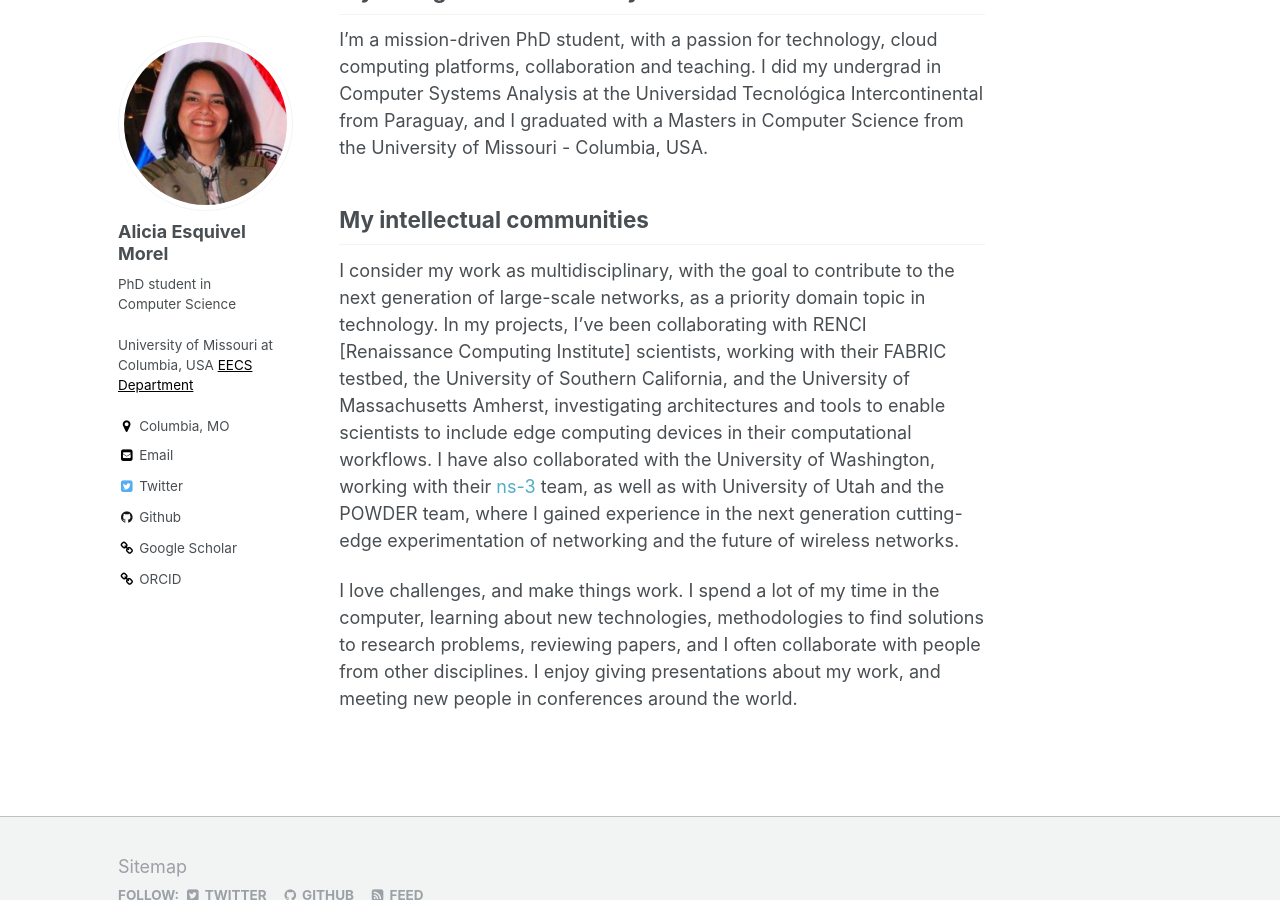
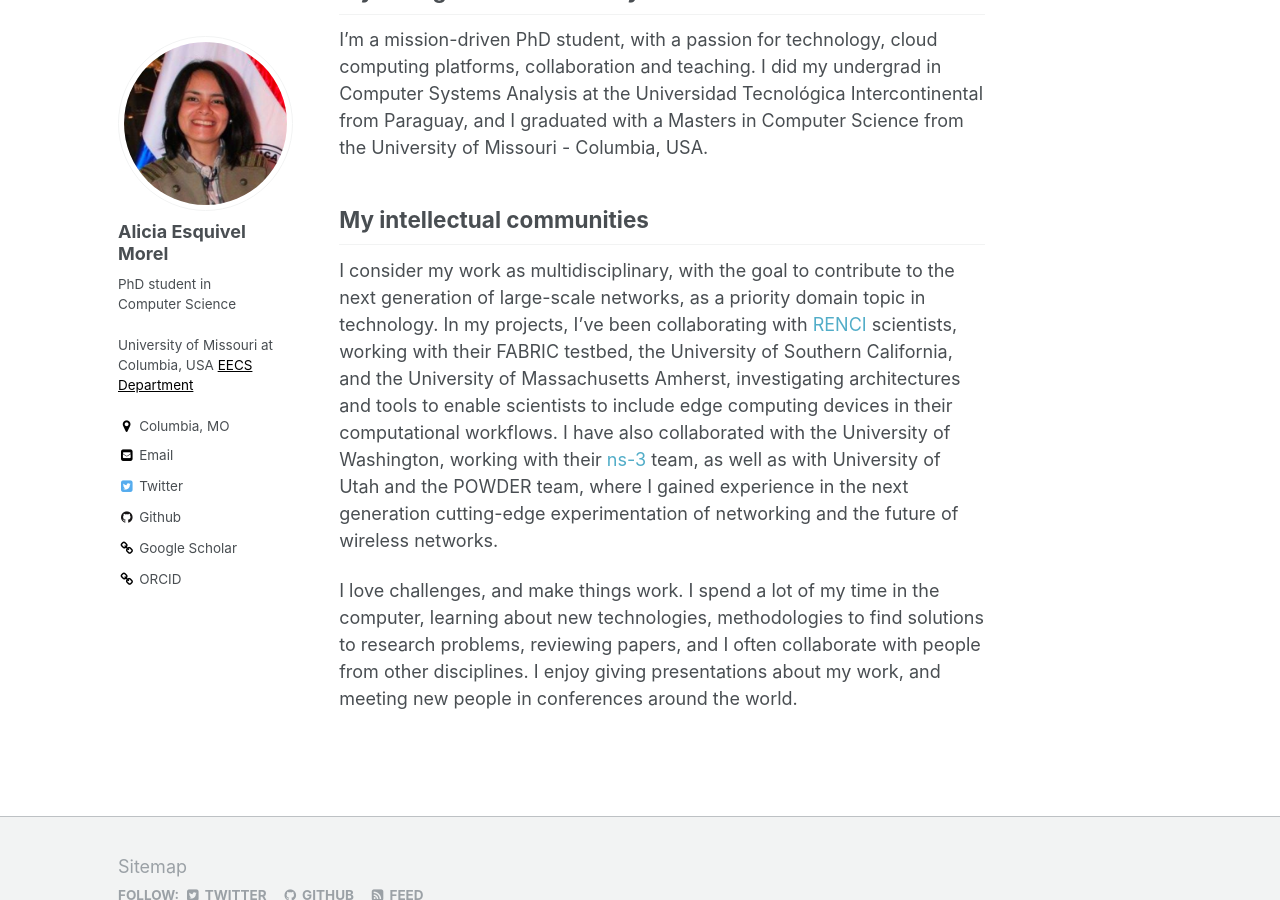
Before and after one commit to alicesquivel/alicesquivel.github.io, a Jekyll site: the page built from _pages/about.md, in a window 1280 px wide and 900 px high, scrolled down 811 px. Built offline with Jekyll 4.4.1, drawn with Linux system fonts in a browser that asks for light colours.

Commit message:
Update about

```diff
--- a/_pages/about.md
+++ b/_pages/about.md
@@ -20,6 +20,6 @@ My current work includes, cloud computing, distributed networking, drone video a
 I'm a mission-driven PhD student, with a passion for technology, cloud computing platforms, collaboration and teaching. I did my undergrad in Computer Systems Analysis at the Universidad Tecnológica Intercontinental from Paraguay, and I graduated with a Masters in Computer Science from the University of Missouri - Columbia, USA.
 
 ## My intellectual communities
-I consider my work as multidisciplinary, with the goal to contribute to the next generation of large-scale networks, as a priority domain topic in technology. In my projects, I've been collaborating with RENCI [Renaissance Computing Institute] scientists, working with their FABRIC testbed, the University of Southern California, and the University of Massachusetts Amherst, investigating architectures and tools to enable scientists to include edge computing devices in their computational workflows. I have also collaborated with the University of Washington, working with their [ns-3](https://www.nsnam.org/) team,  as well as with University of Utah and the POWDER team, where I gained experience in the next generation cutting-edge experimentation of networking and the future of wireless networks.
+I consider my work as multidisciplinary, with the goal to contribute to the next generation of large-scale networks, as a priority domain topic in technology. In my projects, I've been collaborating with [RENCI](https://renci.org/) scientists, working with their FABRIC testbed, the University of Southern California, and the University of Massachusetts Amherst, investigating architectures and tools to enable scientists to include edge computing devices in their computational workflows. I have also collaborated with the University of Washington, working with their [ns-3](https://www.nsnam.org/) team,  as well as with University of Utah and the POWDER team, where I gained experience in the next generation cutting-edge experimentation of networking and the future of wireless networks.
 
 I love challenges, and make things work. I spend a lot of my time in the computer, learning about new technologies, methodologies to find solutions to research problems, reviewing papers, and I often collaborate with people from other disciplines. I enjoy giving presentations about my work, and meeting new people in conferences around the world.
```
